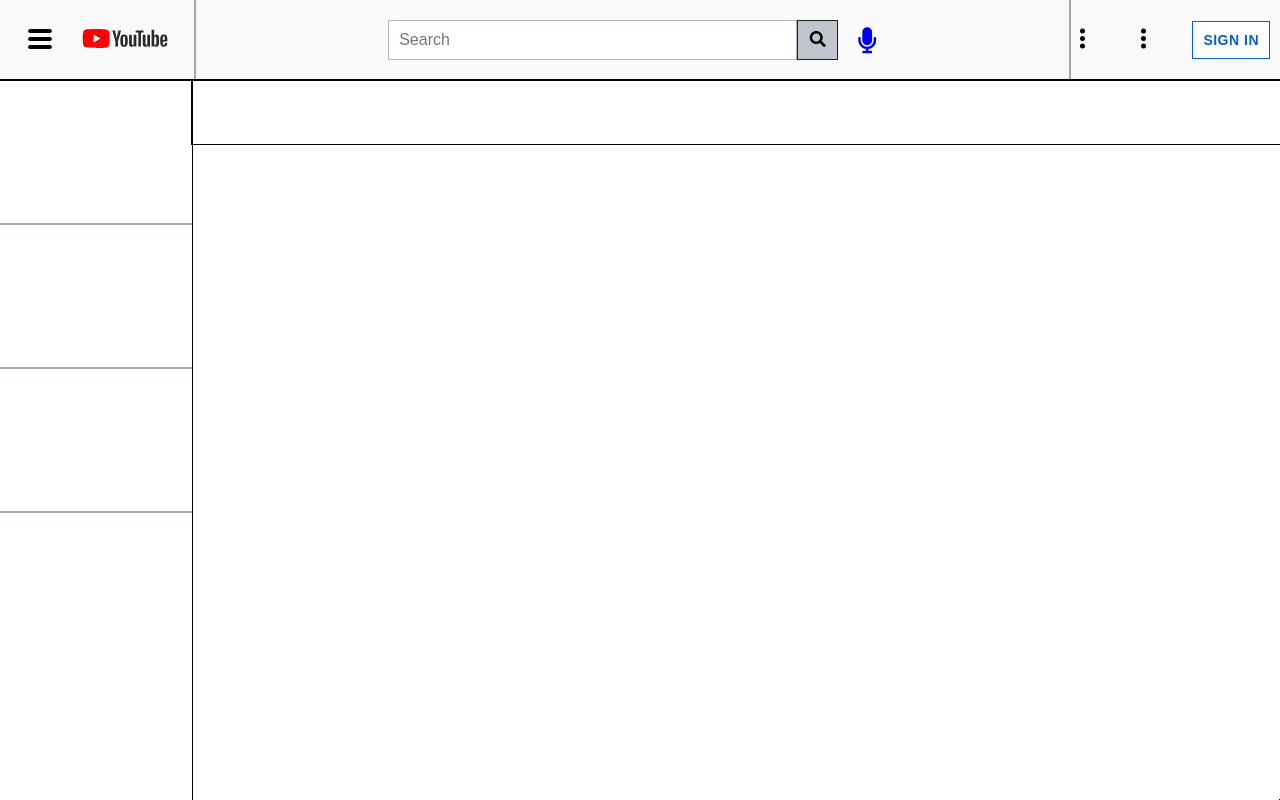
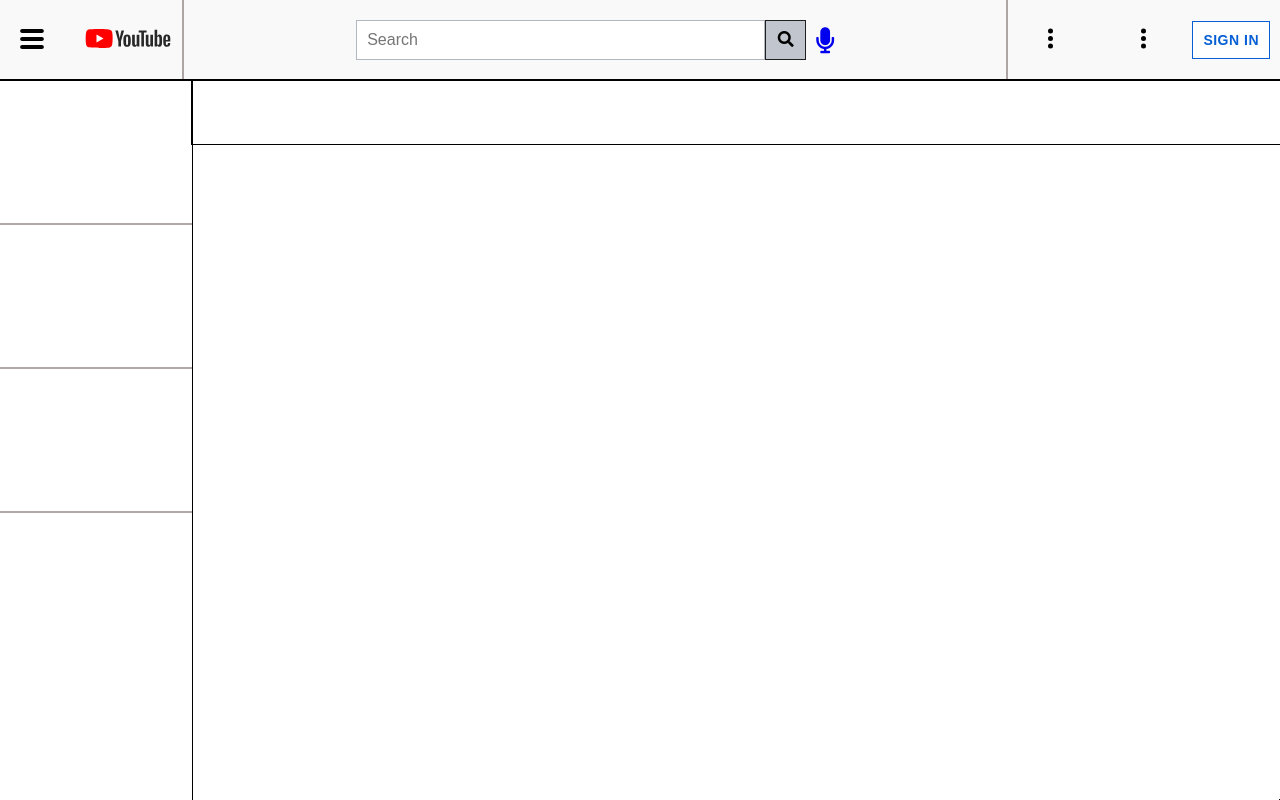
Before and after one commit to Avenger22/hoxton-html-youtube, a plain HTML site: page index.html in a window 1280 px wide. Drawn offline with Linux system fonts and the light colour scheme.

Commit message:
just to remember where the bug was

```diff
--- a/assets/css/style.css
+++ b/assets/css/style.css
@@ -1,4 +1,4 @@
-/*DEFAULT VALUES */
+/*DEFAULT VALUES  had a problem with header not quite responsive and the right header magically moved like 100 px from right to left and caused problems but with AUTO in grid fixed it also add AUTO to 900 px media query especially the last button*/
 * {
     margin: 0 0;
     padding: 0 0;
@@ -46,7 +46,7 @@ section.container-menus header.header {
     display: grid;
     grid-template:
     "header-sub-1 header-sub-2 header-sub-3" 1fr /
-    0.2fr 0.9fr auto;
+    0.2fr 0.9fr auto; /* this is where the bug was wich cause header problems, i had all three at 1fr 1fr 1fr but when i tried auto in the last part all went perfect when responsive*/
     background-color: #f9f9f9;
 }
 
@@ -148,9 +148,9 @@ section.container-menus aside.left-menu .left-menu-sub-8 {
 
 header.header .header-sub-1 .header-group-1 {
     display: grid;
-    grid-template-columns: 1fr auto;
+    grid-template-columns: 1fr 1fr;
     place-items: center;
-    grid-gap: 5px;
+    grid-gap: 10px;
     width: 100%;
 }
 
@@ -159,13 +159,13 @@ header.header .header-sub-2 .header-group-2 {
     grid-template-columns: 450px auto;
     place-items: center;
     justify-content: center;
-    grid-gap: 20px;
+    grid-gap: 10px;
     width: 100%;
 }
 
 header.header .header-sub-3 .header-group-3 {
     display: grid;
-    grid-template-columns: auto 1fr 1fr;
+    grid-template-columns: 1fr 1fr 1fr;
     grid-gap: 5px;
     place-items: center;
     justify-content: center;
@@ -246,7 +246,7 @@ header.header .header-sub-2 .header-group-2 input:active {
         grid-template-columns: auto auto ;
         place-items: center;
         justify-content: center;
-        grid-gap: 3px;
+        grid-gap: 5px;
         width: 100%;
     }
 }
```
